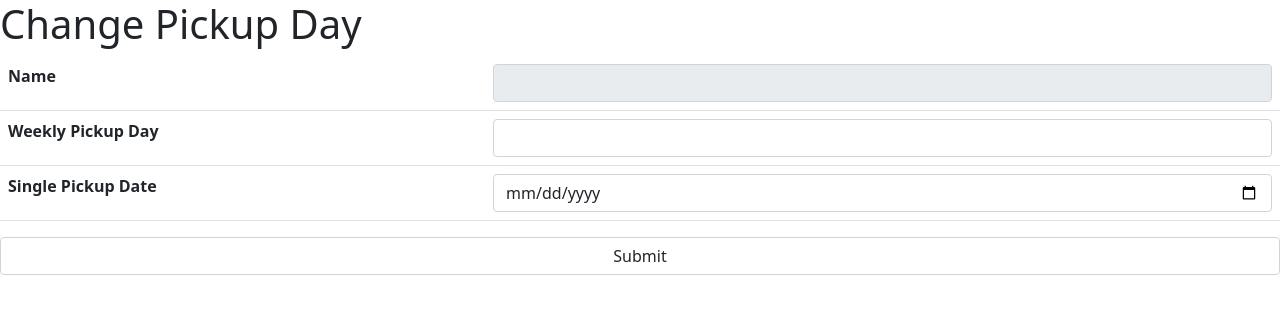
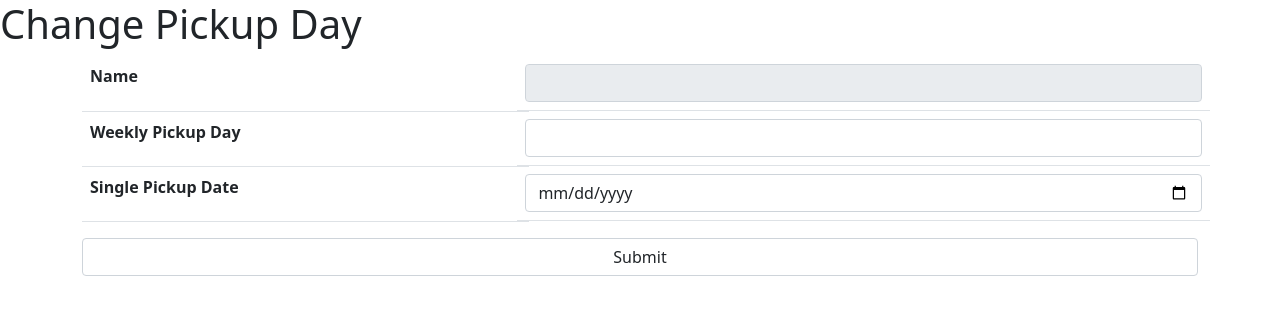
Before and after one commit to NoraMills/Django_Trash_Collector, a Django app: template customers/templates/customers/change_pickup.html in a window 1280 px wide. Shown: the top 315 px of the page. Run offline with Django 3.2, Linux system fonts and the light colour scheme; the template is opened without the code that fills it, so the values that code supplies are empty.

Commit message:
updated table for change_pickup to be in container

```diff
--- a/customers/templates/customers/change_pickup.html
+++ b/customers/templates/customers/change_pickup.html
@@ -7,23 +7,27 @@ the same. #}
 {% block header %} Change Pickup Day {% endblock %}
 
 {% block content %}
+<div class="container">
     <form action="{%url 'customers:change_pickup' %}" method="POST">
         {% csrf_token %}
         <table class="table table-hover">
             <tr>
-            <th scope="col">Name</th>
-            <td scope="row"><input class="form-control" type="text" name="name" Value="{{customer.name}}" readonly></td>
-        </tr>
-        <tr>
-            <th scope="col">Weekly Pickup Day</th>
-            <td scope="row"><input class="form-control" type="text" name="reg_pickup" Value="{{customer.reg_pickup}}">
+                <th class="col">Name</th>
+                <td class="row"><input class="form-control" type="text" name="name" Value="{{customer.name}}" readonly>
                 </td>
             </tr>
             <tr>
-            <th scope="col">Single Pickup Date</th>
-            <td scope="row"><input class="form-control" type="date" name="onetime_pickup"></td>
+                <th class="col">Weekly Pickup Day</th>
+                <td class="row"><input class="form-control" type="text" name="reg_pickup"
+                        Value="{{customer.reg_pickup}}">
+                </td>
+            </tr>
+            <tr>
+                <th class="col">Single Pickup Date</th>
+                <td class="row"><input class="form-control" type="date" name="onetime_pickup"></td>
             </tr>
         </table>
         <input class="form-control" type="submit" value="Submit">
     </form>
+</div>
 {% endblock %}
--- a/customers/views.py
+++ b/customers/views.py
@@ -62,7 +62,6 @@ def change_pickup(request):
     customer = Customer.objects.filter(user_id=user.id).first()
     if customer is None:
         return redirect("/customers/customer")
-    customer_info = Customer.objects.get(user_id=user.id)
     form = change_pickup_form(request.POST, instance=customer)
     if form.is_valid():
         form.save()
```
Also changed, not shown: customers/templates/customers/account_info.html (+14 -14 lines). Lines whose indentation alone changed are shown as unchanged.
